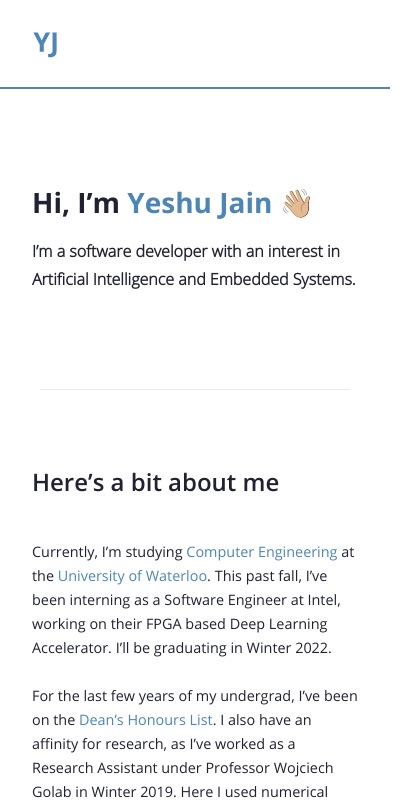
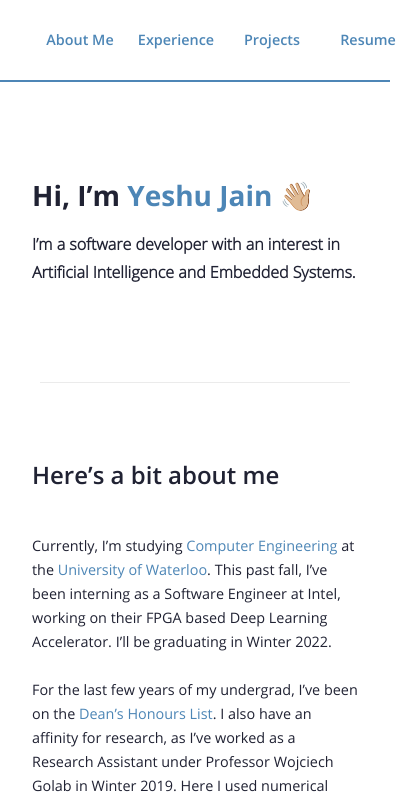
Before and after one commit to jerinraisa/yeshu-website, a Next.js app: page / in a window 390 px wide. Shown: the top 802 px of the page, 416 px wide, since content can reach past the window. Built offline with nearby package versions, Linux system fonts and the light colour scheme.

Commit message:
Add in updates for mobile responsive

```diff
--- a/components/experience.js
+++ b/components/experience.js
@@ -13,39 +13,57 @@ export default function Experience() {
           <div className={styles.stepIconLine}></div>
         </div>
         <section className={styles.step}>
+          <a
+            href={
+              "https://www.watonomous.ca/?fbclid=IwAR2z3x67cbHrAWP10kYAxl_SsCupqFH5Q-tMXbsQ7blRz6h_Gxo1kdltIXw"
+            }
+            target="_blank"
+          >
             <div className={styles.stepContent}>
               <span>{copy.experiences.experienceContent.watonomous.title}</span>
               <p>{copy.experiences.experienceContent.watonomous.description}</p>
             </div>
+          </a>
         </section>
         <div className={styles.stepIconWrapper}>
           <div className={styles.stepIconCircle}></div>
           <div className={styles.stepIconLine}></div>
         </div>
         <section className={styles.step}>
+          <a
+            href={
+              "https://www.intel.com/content/www/us/en/company-overview/company-overview.html"
+            }
+            target="_blank"
+          >
             <div className={styles.stepContent}>
               <span>{copy.experiences.experienceContent.intel.title}</span>
               <p>{copy.experiences.experienceContent.intel.description}</p>
             </div>
+          </a>
         </section>
         <div className={styles.stepIconWrapper}>
           <div className={styles.stepIconCircle}></div>
           <div className={styles.stepIconLine}></div>
         </div>
         <section className={styles.step}>
+          <a href={"https://www.theglobeandmail.com/"} target="_blank">
             <div className={styles.stepContent}>
               <span>{copy.experiences.experienceContent.globe.title}</span>
               <p>{copy.experiences.experienceContent.globe.description}</p>
             </div>
+          </a>
         </section>
         <div className={styles.stepIconWrapper}>
           <div className={styles.stepIconCircle}></div>
         </div>
         <section className={styles.step}>
+          <a href={"https://www.mindbeacon.com/"} target="_blank">
             <div className={styles.stepContent}>
               <span>{copy.experiences.experienceContent.mindbeacon.title}</span>
               <p>{copy.experiences.experienceContent.mindbeacon.description}</p>
             </div>
+          </a>
         </section>
       </div>
     </div>
--- a/components/navbar.js
+++ b/components/navbar.js
@@ -1,25 +1,58 @@
+import React, { useEffect, useState } from "react";
 import Link from "next/link";
 import Image from "next/image";
+import classnames from "classnames";
+
 import styles from "../styles/Navbar.module.scss";
 
 import copy from "../copy/home";
 
 export default function Navbar() {
+  const [isMobile, setIsMobile] = useState(false);
+
+  useEffect(() => {
+    if (
+      /Android|webOS|iPhone|iPod|BlackBerry|IEMobile|Opera Mini/i.test(
+        navigator.userAgent
+      )
+    ) {
+      setIsMobile(true);
+    }
+  }, []);
   return (
-    <div className={styles.navContainer}>
+    <div
+      className={classnames(styles.navContainer, {
+        [styles.disableMobile]: isMobile,
+      })}
+    >
       <Link href={`/`}>
         <div className={styles.navHover}>
           <Image src={"/svgs/YJ.svg"} height={26} width={26} />
         </div>
       </Link>
       <span className={styles.linksContainer}>
-        <a className={styles.linkButton} href="#aboutMeSection">
+        <a
+          className={classnames(styles.linkButton, {
+            [styles.disableMobile]: isMobile,
+          })}
+          href="#aboutMeSection"
+        >
           {copy.navbar.aboutMe.title}
         </a>
-        <a className={styles.linkButton} href="#experienceSection">
+        <a
+          className={classnames(styles.linkButton, {
+            [styles.disableMobile]: isMobile,
+          })}
+          href="#experienceSection"
+        >
           {copy.navbar.experience.title}
         </a>
-        <a className={styles.linkButton} href="#projectsSection">
+        <a
+          className={classnames(styles.linkButton, {
+            [styles.disableMobile]: isMobile,
+          })}
+          href="#projectsSection"
+        >
           {copy.navbar.project.title}
         </a>
         <a
--- a/components/projects.js
+++ b/components/projects.js
@@ -13,10 +13,17 @@ export default function Project() {
           <div className={styles.stepIconLine}></div>
         </div>
         <section className={styles.step}>
-          <div className={styles.stepContent}>
-            <span>{copy.projects.projectContent.hairMeOut.title}</span>
-            <p>{copy.projects.projectContent.hairMeOut.description}</p>
-          </div>
+          <a
+            href={
+              "https://devpost.com/software/hear-me-out-hykmc7?fbclid=IwAR3H05nwfTbdAxHsRggcfI4f3HpZmmOy8PUCwdEEV6qosOipJBEPliPRXdU"
+            }
+            target={"_blank"}
+          >
+            <div className={styles.stepContent}>
+              <span>{copy.projects.projectContent.hairMeOut.title}</span>
+              <p>{copy.projects.projectContent.hairMeOut.description}</p>
+            </div>
+          </a>
         </section>
         <div className={styles.stepIconWrapper}>
           <div className={styles.stepIconCircle}></div>
--- a/styles/Navbar.module.scss
+++ b/styles/Navbar.module.scss
@@ -13,12 +13,17 @@
   z-index: 10;
   border-bottom: 2px solid $wave-blue;
 
+  &.disableMobile {
+    position: relative;
+  }
+
   @media only screen and (max-width: $breakpoint-tablet) {
     padding: 2rem 5rem 2rem;
   }
 
   @media only screen and (max-width: $breakpoint-phone) {
     padding: 2rem 2rem 1.5rem;
+    justify-content: space-between;
   }
 
   .navHover {
@@ -28,15 +33,13 @@
 
 .linksContainer {
   display: flex;
+  right: 0;
+  width: 30rem;
   justify-content: space-between;
-  width: 30rem;
 
   @media only screen and (max-width: $breakpoint-tablet) {
     width: 25rem;
-  }
-
-  @media only screen and (max-width: $breakpoint-phone) {
-    display: none;
+    justify-content: flex-end;
   }
 
   .linkButton {
@@ -50,6 +53,10 @@
     border-radius: 5px;
     width: 6rem;
 
+    &.disableMobile {
+      display: none;
+    }
+
     @include p3;
     font-family: "Open Sans SemiBold";
     color: $wave-blue;
@@ -58,15 +65,7 @@
 
     @media only screen and (max-width: $breakpoint-phone) {
       margin-bottom: 0.5rem;
-      width: 5rem;
-    }
-
-    @media (hover: hover) {
-      :hover {
-        transition: all 0.3s ease-in-out;
-        color: $white;
-        background-color: $black;
-      }
+      padding: 0;
     }
   }
 }
```
Lines whose indentation alone changed are shown as unchanged.
